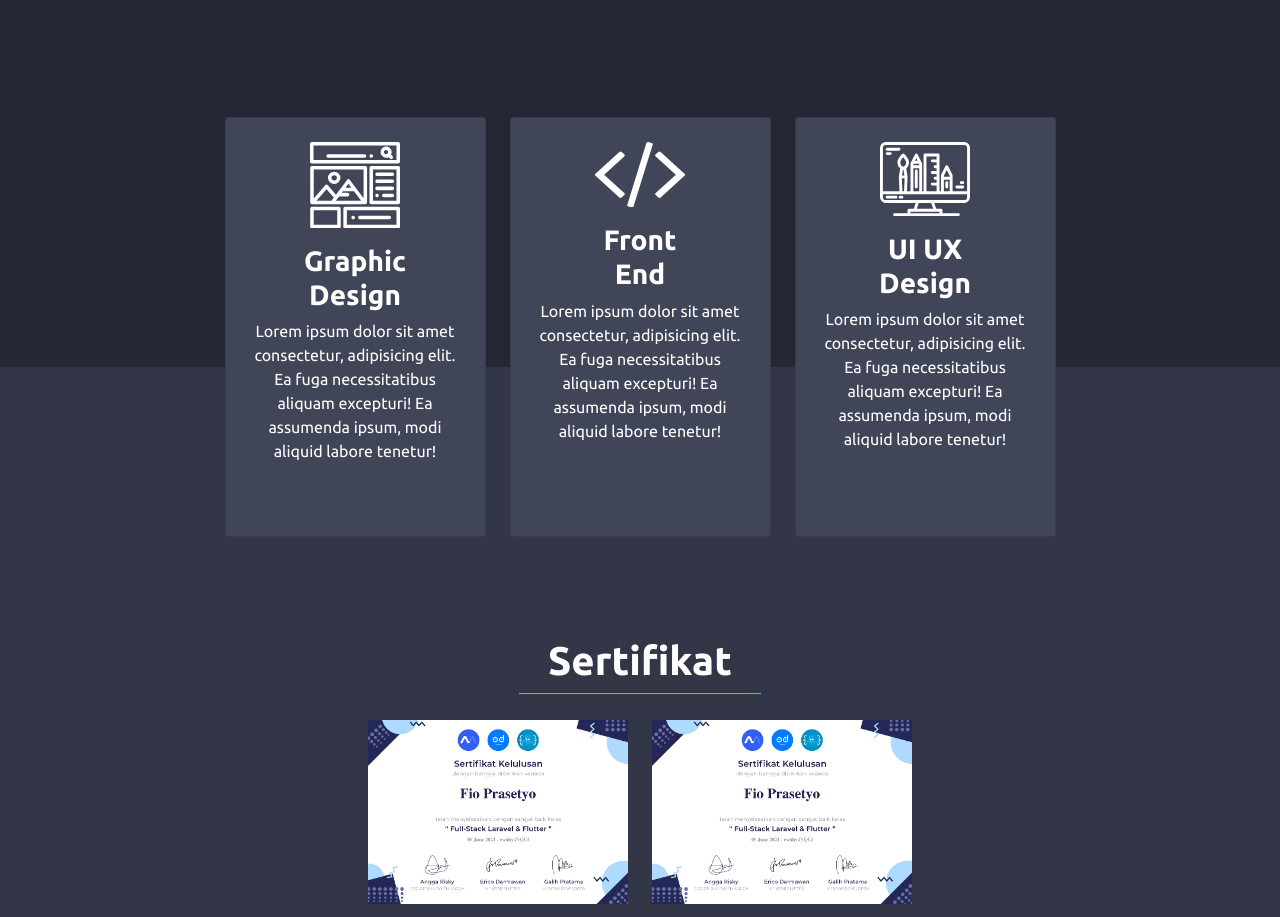
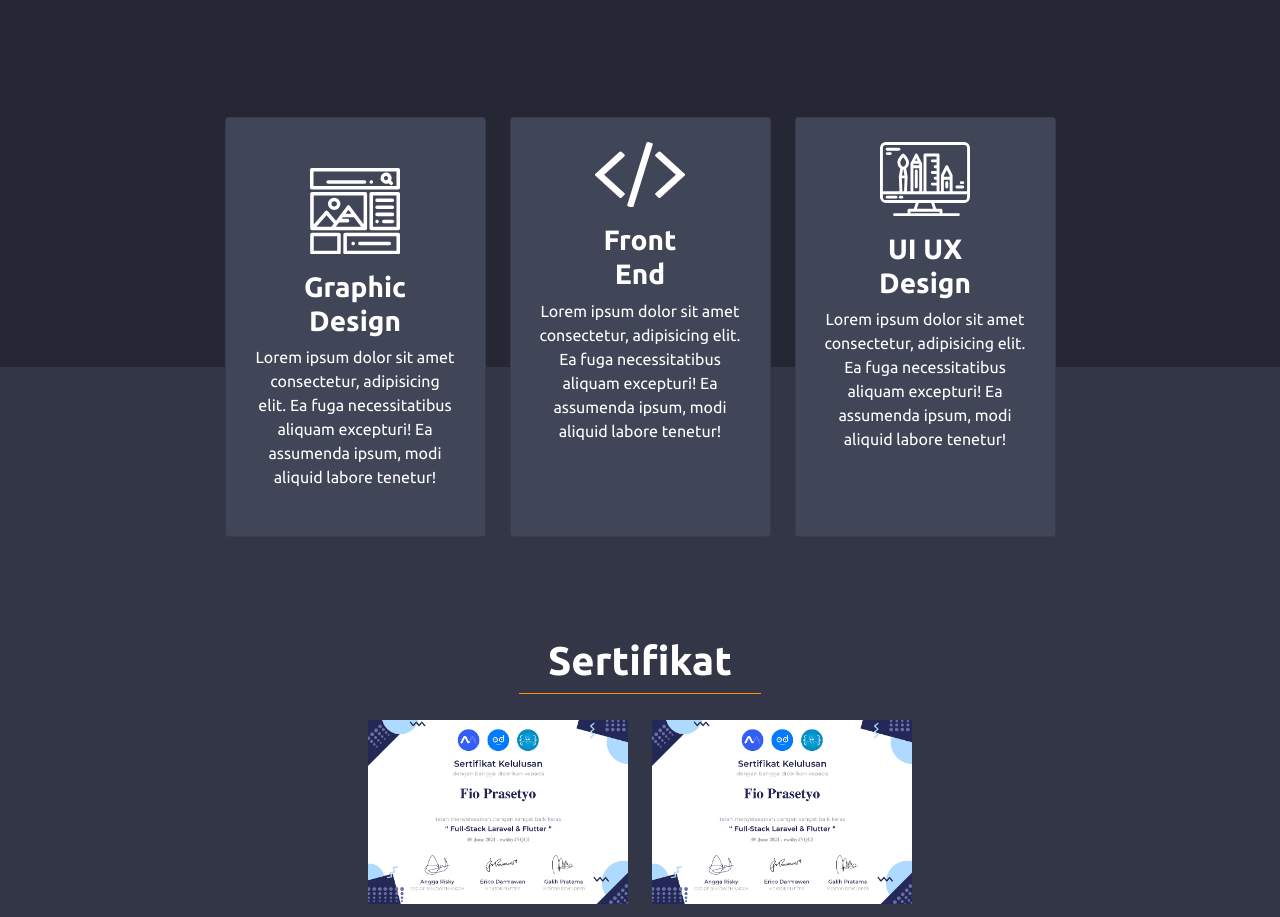
Before and after one commit to fiopras/portofolio.github.io, a plain HTML site: page index.html in a window 1280 px wide. Shown: the part 1545-2462 px from the top of the page. Drawn offline with nearby package versions, Linux system fonts and the light colour scheme.

Commit message:
Update index.html

```diff
--- a/index.html
+++ b/index.html
@@ -144,7 +144,7 @@
 
             <div class="row justify-content-center skill-konten">
               <div class="col-lg-3 col-md-4 col-sm-10">
-                <div class="card p-4">
+                <div class="card">
                   <div class="row">
                     <div class="col-sm-12 text-center">
                       <svg xmlns="http://www.w3.org/2000/svg" width="90" viewBox="0 0 140.938 135.295">
```
